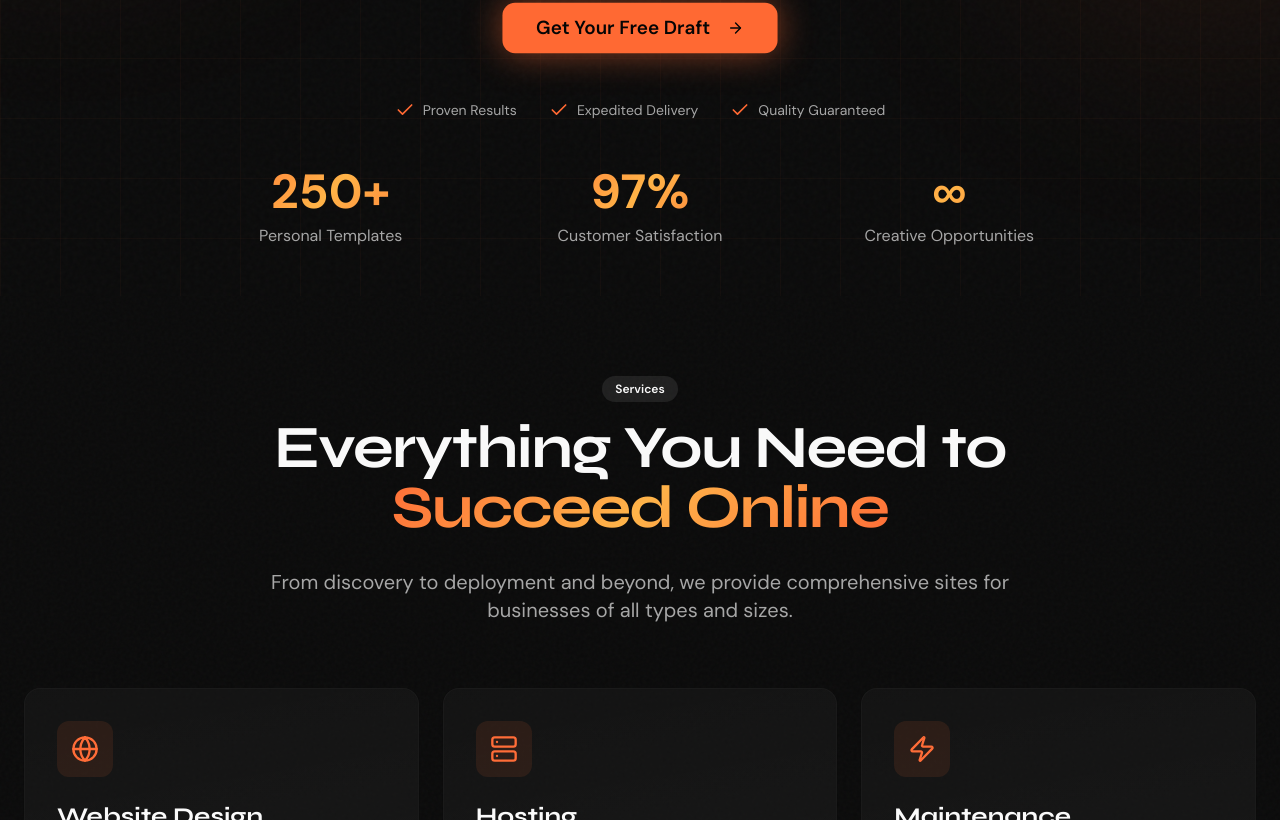
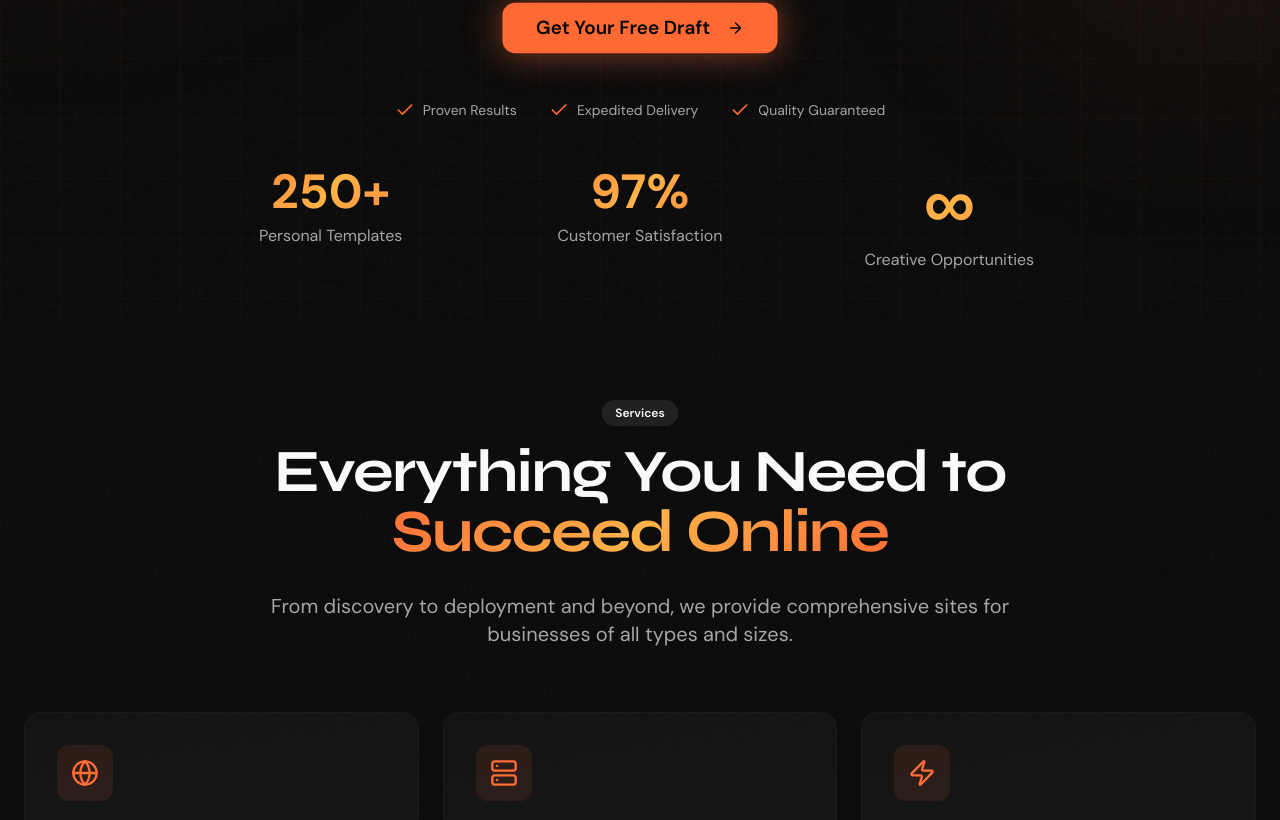
Before and after one commit to matrixfrr/GimmeASite, a Next.js app: page / in a window 1280 px wide. Shown: the part 782-1602 px from the top of the page. Built offline with nearby package versions, Linux system fonts and the light colour scheme.

Commit message:
style: make infinity symbol larger in stats

```diff
--- a/src/app/page.tsx
+++ b/src/app/page.tsx
@@ -363,7 +363,7 @@ function HeroSection() {
             { number: "∞", label: "Creative Opportunities" },
           ].map((stat) => (
             <div key={stat.label} className="text-center">
-              <div className="text-4xl md:text-5xl font-bold gradient-text mb-2">{stat.number}</div>
+              <div className={`font-bold gradient-text mb-2 ${stat.number === "∞" ? "text-6xl md:text-7xl" : "text-4xl md:text-5xl"}`}>{stat.number}</div>
               <div className="text-muted-foreground">{stat.label}</div>
             </div>
           ))}
```
